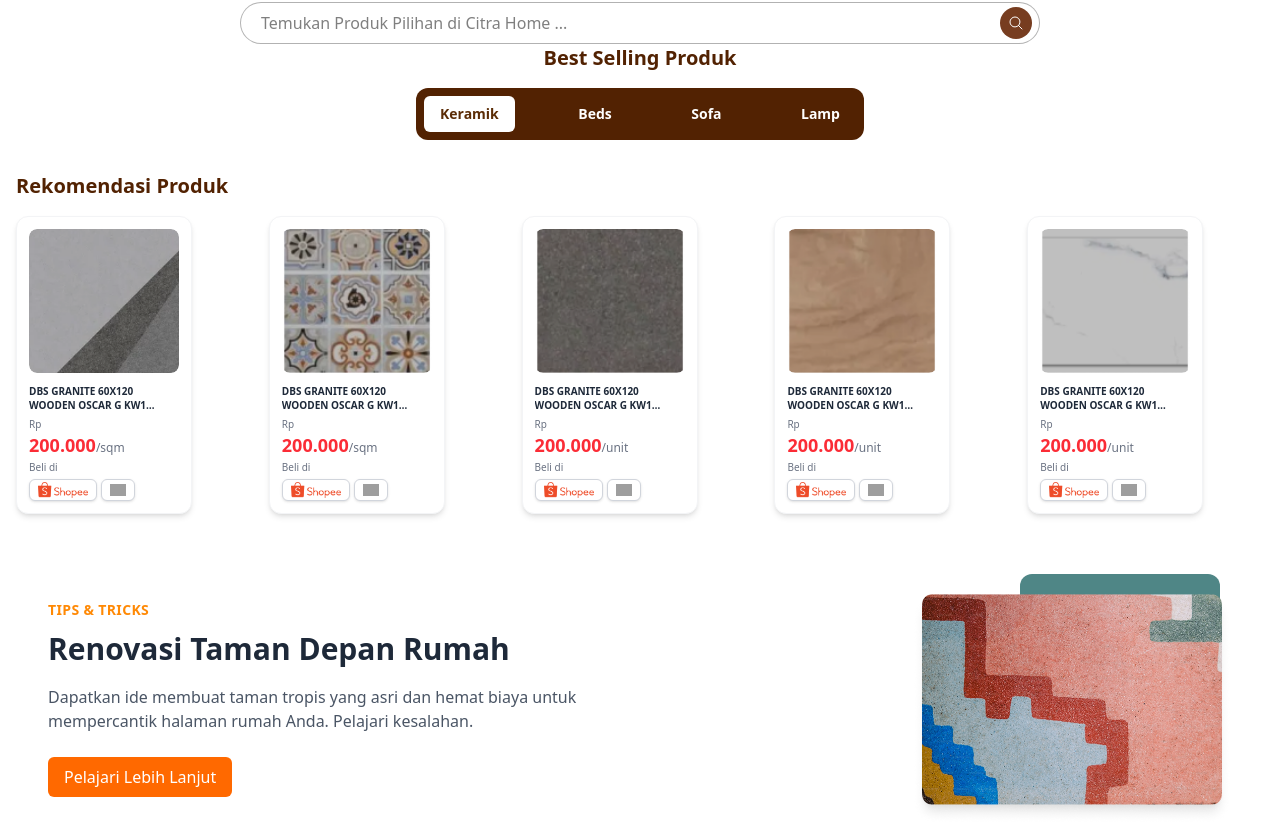
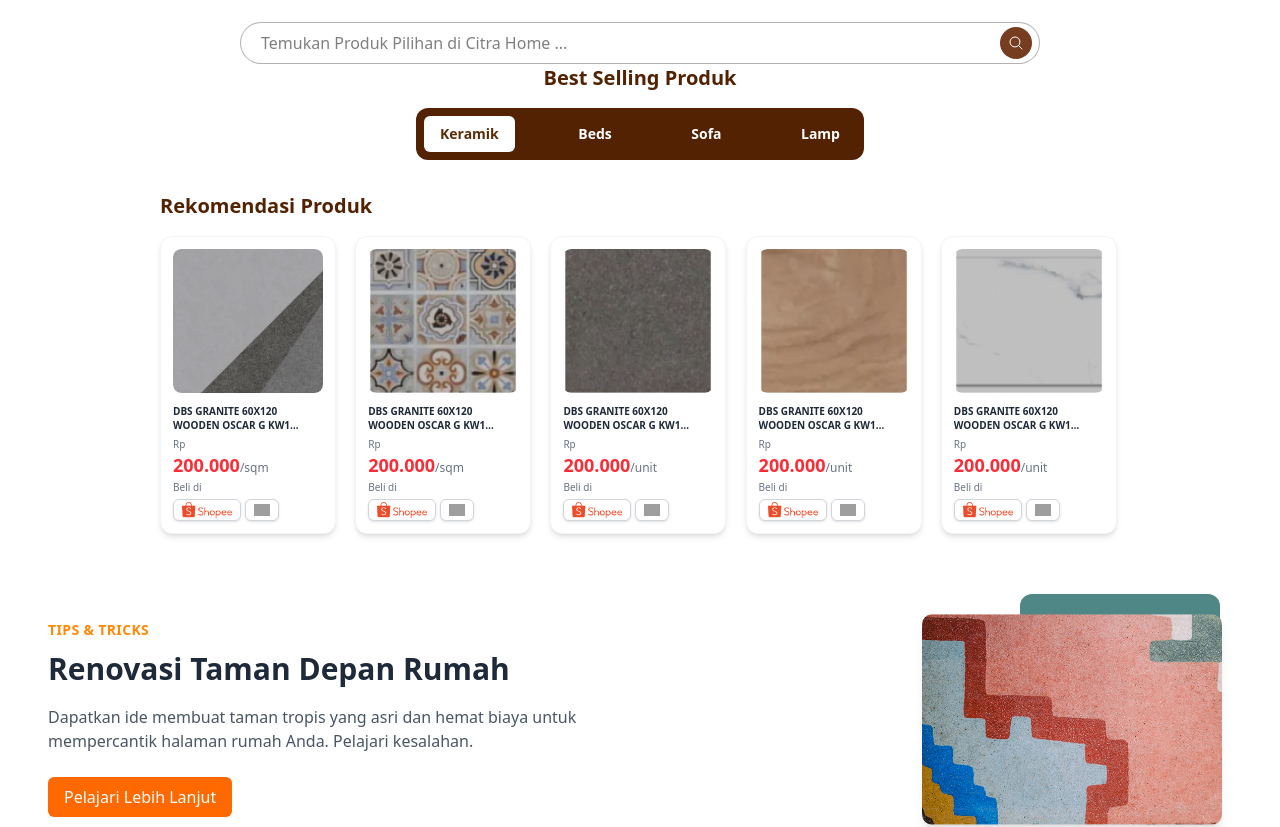
Before and after one commit to ghinsal123/front-end-citrahome-team, a React (Vite) app: page / in a window 1280 px wide. Shown: the part 587-1414 px from the top of the page. Built offline with nearby package versions, Linux system fonts and the light colour scheme; grey boxes are pictures that could not be loaded.

Commit message:
memperbaiki komponen

```diff
--- a/src/components/ProductCardPro.jsx
+++ b/src/components/ProductCardPro.jsx
@@ -96,7 +96,7 @@ const ProductCardPro = ({ product }) => {
 
 export default function ProductList() {
   return (
-    <div className="max-w-7xl mx-auto px-4 py-8">
+    <div className="max-w-5xl mx-auto px-2 sm:px-4 md:px-6 lg:px-8 py-8">
       <h2 className="text-xl font-bold text-[#522202] mb-4">
         Rekomendasi Produk
       </h2>
--- a/src/components/PromoSlider.jsx
+++ b/src/components/PromoSlider.jsx
@@ -138,7 +138,7 @@ export default function PromoSlider() {
   };
 
   return (
-    <section className="relative w-full h-125 overflow-hidden select-none">
+    <section className="relative w-full h-130 overflow-hidden select-none">
       <img src={slide.bg} alt="bg" className="absolute inset-0 w-full h-full object-cover" />
       <div className="absolute inset-0 bg-black/50" />
       <div className="absolute bottom-0 inset-x-0 h-24 bg-gradient-to-t from-white to-transparent" />
```
